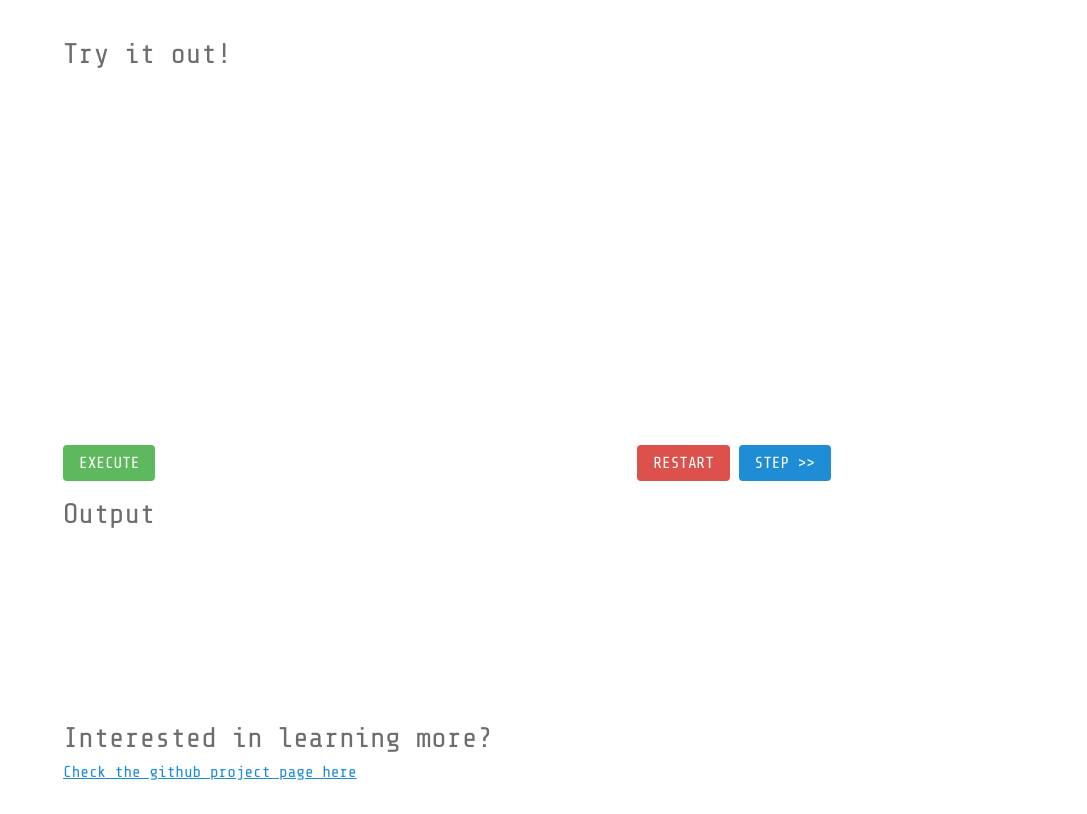
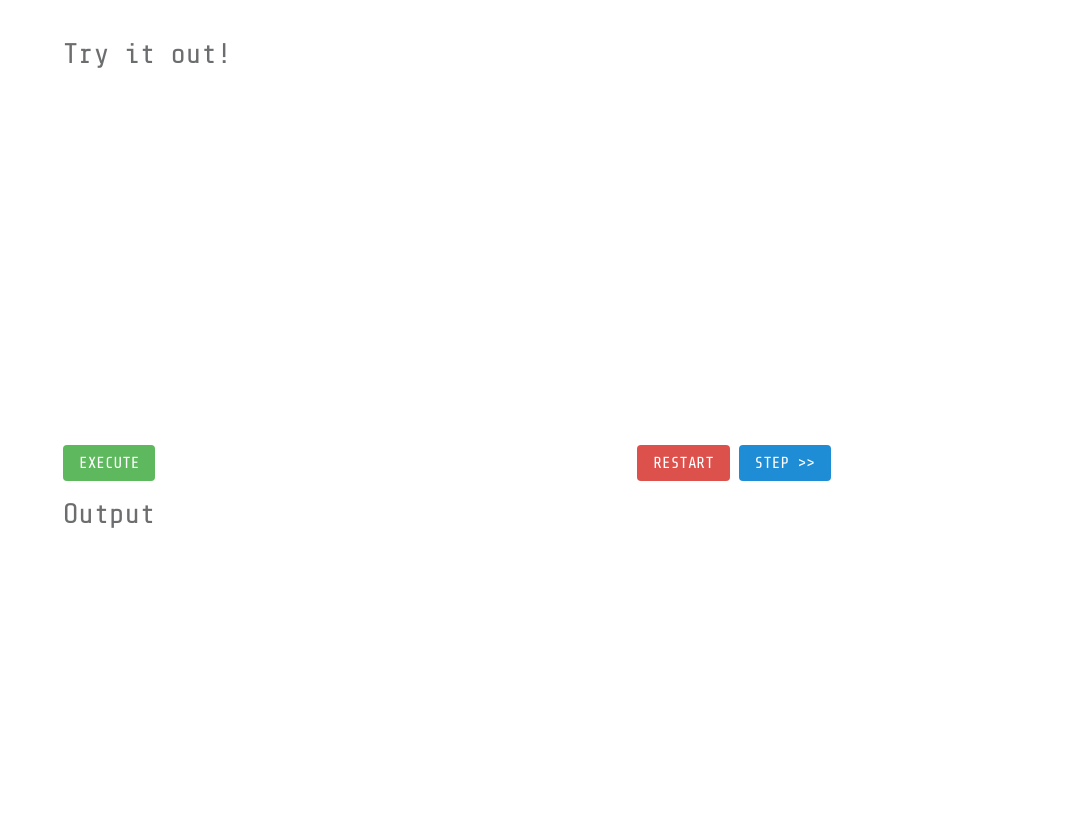
Before and after one commit to eugenioenko/fog-lang, a website built with webpack: page index.html in a window 1280 px wide. Shown: the part 156-970 px from the top of the page, without its empty margins (193-1280 px from the left). After the commit the page ends 861 px from the top, so only its background shows below. Built offline with nearby package versions, Linux system fonts and the light colour scheme.

Commit message:
updated link

```diff
--- a/index.html
+++ b/index.html
@@ -72,13 +72,9 @@
                     </table>
                 </div>
             </div>
-            <div class="sdf-cell sdf-12 sdf-padding">
-                <h3>Interested in learning more?</h3>
-                <p><a href="https://github.com/eugenioenko/interpreter" class="sdf-primary-inverse">Check the github project page here</a></p>
-            </div>
         </div>
     </div>
-    <a href="https://github.com/eugenioenko/interpreter" title="View source on GitHub" aria-label="View source on GitHub"><svg width="80" height="80" viewBox="0 0 250 250"
+    <a href="https://github.com/eugenioenko/fog-lang" title="View source on GitHub" aria-label="View source on GitHub"><svg width="80" height="80" viewBox="0 0 250 250"
             style="fill:#151513; color:#fff; position: absolute; top: 0; border: 0; right: 0;" aria-hidden="true">
             <path d="M0,0 L115,115 L130,115 L142,142 L250,250 L250,0 Z"></path>
             <path d="M128.3,109.0 C113.8,99.7 119.0,89.6 119.0,89.6 C122.0,82.7 120.5,78.6 120.5,78.6 C119.2,72.0 123.4,76.3 123.4,76.3 C127.3,80.9 125.5,87.3 125.5,87.3 C122.9,97.6 130.6,101.9 134.4,103.2"
```
